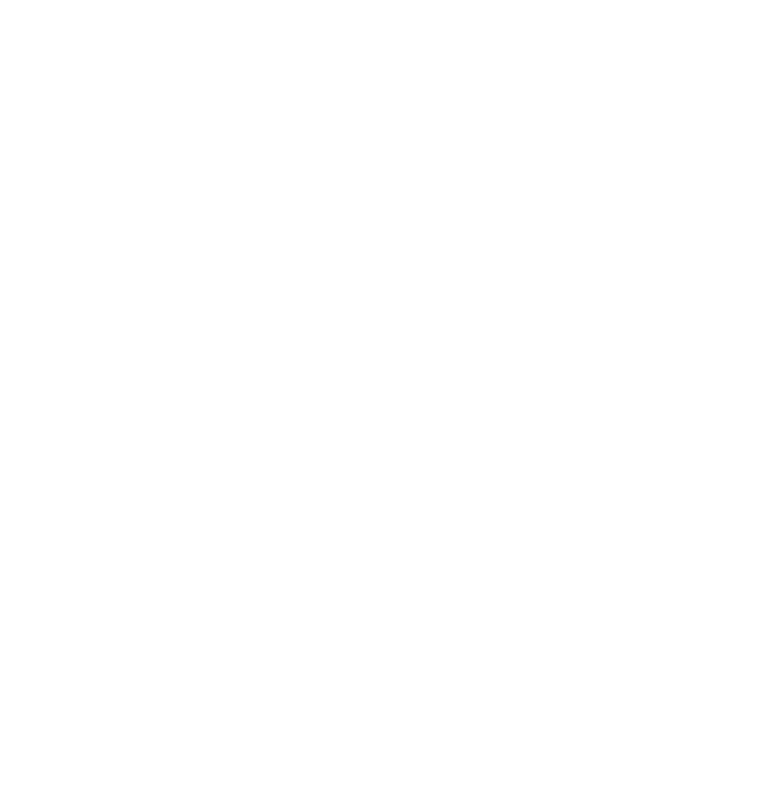
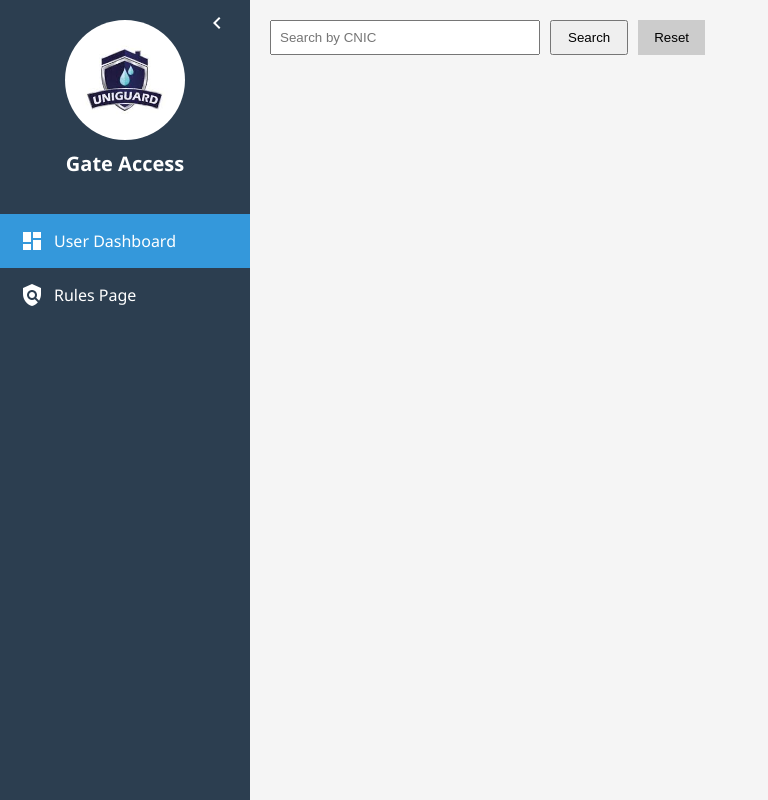
Before and after one commit to NabeelAhmad3/Unigaurd_Web, an Angular app: page /user-dashboard in a window 1280 px wide. Before the commit this address led to /. Shown: the whole page, without its empty margins (0-768 px from the left). Built offline with nearby package versions, Linux system fonts and the light colour scheme.

Commit message:
add user dashboard

```diff
--- a/src/app/allComponents/login-register/login-register.component.ts
+++ b/src/app/allComponents/login-register/login-register.component.ts
@@ -8,7 +8,7 @@
 @Component({
   standalone:true,
   selector: 'app-login-register',
-  imports: [CommonModule,ReactiveFormsModule,HttpClientModule],
+  imports: [CommonModule, ReactiveFormsModule, HttpClientModule],
   templateUrl: './login-register.component.html',
   styleUrl: './login-register.component.css'
 })
--- /dev/null
+++ b/src/app/allComponents/user-detail/user-detail.component.css
@@ -0,0 +1,167 @@
+.dashboard-container {
+  display: flex;
+  height: 100vh;
+  font-family: 'Segoe UI', Tahoma, Geneva, Verdana, sans-serif;
+}
+
+.sidebar {
+  width: 250px;
+  background-color: #2c3e50;
+  color: white;
+  display: flex;
+  flex-direction: column;
+  transition: width 0.3s ease;
+  overflow: hidden;
+  height: 100%;
+  position: relative;
+}
+
+.sidebar.collapsed {
+  width: 70px;
+}
+
+.company-logo {
+  padding: 20px;
+  text-align: center;
+  display: flex;
+  flex-direction: column;
+  align-items: center;
+}
+
+.company-logo img {
+  max-width: 120px;
+  border-radius: 60px;
+  height: auto;
+}
+
+.company-logo h2 {
+  margin-top: 10px;
+  font-size: 20px;
+  font-weight: bold;
+}
+
+.sidebar.collapsed .company-logo h2,
+.sidebar.collapsed .label {
+  display: none;
+}
+
+.sidebar nav ul {
+  list-style: none;
+  padding: 0;
+  margin: 0;
+}
+
+.sidebar nav li {
+  display: flex;
+  align-items: center;
+  gap: 10px;
+  padding: 15px 20px;
+  cursor: pointer;
+  transition: background-color 0.3s;
+}
+
+.sidebar nav li:hover {
+  background-color: #34495e;
+}
+
+.sidebar nav li.active {
+  background-color: #3498db;
+}
+
+.sidebar nav li .material-icons {
+  font-size: 24px;
+}
+
+.sidebar.collapsed nav li {
+  justify-content: center;
+
+}
+
+.toggle-btn {
+  position: absolute;
+  top: 10px;
+  right: 15px;
+  background: none;
+  border: none;
+  color: white;
+  cursor: pointer;
+}
+
+.toggle-btn .material-icons {
+  font-size: 24px;
+}
+
+.content {
+  flex: 1;
+  padding: 20px;
+  background-color: #f5f5f5;
+  overflow-y: auto;
+}
+
+.form-group {
+  display: flex;
+  gap: 10px;
+  margin-bottom: 20px;
+}
+
+.form-group input {
+  padding: 8px;
+  width: 250px;
+}
+
+.form-group button {
+  padding: 8px 16px;
+  cursor: pointer;
+}
+
+.secondary-btn {
+  background-color: #ccc;
+  border: none;
+}
+
+.user-card {
+  background: white;
+  padding: 20px;
+  margin-bottom: 15px;
+  border-radius: 8px;
+  box-shadow: 0px 0px 5px rgba(0, 0, 0, 0.1);
+}
+
+.user-card h3 {
+  margin-top: 0;
+}
+
+
+@media (max-width: 768px) {
+  .dashboard-container {
+    flex-direction: row;
+  }
+
+  .sidebar {
+    width: 100%;
+    height: auto;
+  }
+
+  .summary-cards {
+    grid-template-columns: 1fr;
+  }
+
+  .company-logo img {
+    max-width: 53px;
+    border-radius: 40px;
+  }
+
+  .content {
+    padding: 8px;
+  }
+
+  .form-group {
+    gap: 2px;
+  }
+}
+
+.company-logo[_ngcontent-ng-c1820319157] img[_ngcontent-ng-c1820319157] {
+  max-width: 65px;
+  border-radius: 60px;
+  height: auto;
+}
--- /dev/null
+++ b/src/app/allComponents/user-detail/user-detail.component.html
@@ -0,0 +1,109 @@
+<link href="https://fonts.googleapis.com/icon?family=Material+Icons" rel="stylesheet">
+
+<div class="dashboard-container">
+  <div class="sidebar" [class.collapsed]="isSidebarCollapsed">
+    <div class="company-logo">
+      <img src="assets/download.jpeg" alt="Company Logo" />
+      <h2 *ngIf="!isSidebarCollapsed">Gate Access</h2>
+    </div>
+
+    <button class="toggle-btn" (click)="toggleSidebar()">
+      <span class="material-icons">
+        {{ isSidebarCollapsed ? 'chevron_right' : 'chevron_left' }}
+      </span>
+    </button>
+
+    <nav>
+      <ul>
+        <li *ngFor="let page of pages" [class.active]="selectedPage === page" (click)="onChangePage(page)">
+          <span class="material-icons">
+            {{ pageIcons[page] }}
+          </span>
+          <span class="label" *ngIf="!isSidebarCollapsed">{{ page }}</span>
+        </li>
+      </ul>
+    </nav>
+  </div>
+
+  <div class="content" *ngIf="selectedPage === 'User Dashboard'">
+    <div class="form-group">
+      <input type="text" placeholder="Search by CNIC" [(ngModel)]="searchCnic">
+      <button (click)="getUsers()">Search</button>
+      <button (click)="resetSearch()" class="secondary-btn">Reset</button>
+    </div>
+
+    <div *ngIf="message" class="message">{{ message }}</div>
+
+    <div *ngFor="let user of users" class="user-card">
+      <h3>{{ user.name }}</h3>
+      <p><strong>Email:</strong> {{ user.email }}</p>
+      <p><strong>{{ user.registration_number }}</strong></p>
+      <p><strong>Phone:</strong> {{ user.phone_number }}</p>
+      <p><strong>CNIC:</strong> {{ user.cnic }}</p>
+      <p><strong>Vehicle:</strong> ({{ user.plate_number }})</p>
+    </div>
+  </div>
+
+  <div class="content" *ngIf="selectedPage === 'Rules Page'">
+    <h1>University Security System Access Policy</h1>
+
+    <div class="section">
+      <h2>Purpose</h2>
+      <p>To ensure the safe and secure use of the university's security system by authorized users, both within the
+        campus and remotely, during specific hours.</p>
+    </div>
+
+    <div class="section">
+      <h2>Access Rules</h2>
+      <ul>
+        <li><strong>Authorized Users:</strong> Only registered and authorized individuals (students, staff, and faculty)
+          may access the security system.</li>
+        <li><strong>Access Hours:</strong> Users can access the security system <strong>only between 7:00 AM and 10:00
+            PM</strong>.</li>
+        <li><strong>Login Credentials:</strong> Users must log in with their unique username and password. Sharing login
+          credentials is strictly prohibited.</li>
+        <li><strong>Remote Access:</strong> Users may access the system remotely through a secure network only during
+          the authorized access hours.</li>
+      </ul>
+    </div>
+
+    <div class="section">
+      <h2>Usage Guidelines</h2>
+      <ul>
+        <li><strong>Monitoring:</strong> Users may monitor entrances, exits, and university premises but should not
+          interfere with or tamper with security devices.</li>
+        <li><strong>Reporting Incidents:</strong> Any suspicious activity must be reported to the security department
+          immediately.</li>
+        <li><strong>Device Restrictions:</strong> Only authorized devices may be used for monitoring security.</li>
+      </ul>
+    </div>
+
+    <div class="section">
+      <h2>Conduct Expectations</h2>
+      <ul>
+        <li><strong>Respect for Privacy:</strong> Users must respect others' privacy and not access restricted areas or
+          footage without permission.</li>
+        <li><strong>Compliance with Law:</strong> All actions performed using the system must comply with laws and
+          university rules.</li>
+        <li><strong>Data Security:</strong> Information accessed through the system is confidential and should not be
+          shared without permission.</li>
+      </ul>
+    </div>
+
+    <div class="section">
+      <h2>Disciplinary Action</h2>
+      <ul>
+        <li><strong>Unauthorized Access:</strong> Any attempt to access the system outside authorized hours or without
+          proper credentials will result in suspension.</li>
+        <li><strong>Tampering or Misuse:</strong> Tampering with the system or misusing it will result in suspension and
+          further action.</li>
+      </ul>
+    </div>
+
+    <div class="section">
+      <h2>Contact Information</h2>
+      <p>For technical assistance or to report suspicious activities, please contact the <strong>University Security
+          Office</strong> at [phone/email].</p>
+    </div>
+  </div>
+</div>
--- /dev/null
+++ b/src/app/allComponents/user-detail/user-detail.component.ts
@@ -0,0 +1,72 @@
+import { Component } from '@angular/core';
+import { HttpClient, HttpClientModule, HttpHeaders } from '@angular/common/http';
+import { CommonModule } from '@angular/common';
+import { FormsModule } from '@angular/forms';
+import { Router } from '@angular/router';
+
+const API_URL = 'http://localhost:8000';
+@Component({
+  selector: 'app-user-detail',
+  standalone: true,
+  imports: [CommonModule, FormsModule, HttpClientModule],
+  templateUrl: './user-detail.component.html',
+  styleUrl: './user-detail.component.css'
+})
+
+export class UserDetailComponent {
+
+  searchCnic: string = '';
+  message: string = '';
+  users: any[] = [];
+
+  pages: string[] = [
+    'User Dashboard',
+    'Rules Page'
+  ];
+  pageIcons: { [key: string]: string } = {
+    'User Dashboard': 'dashboard',
+    'Rules Page': 'policy'
+  };
+
+  selectedPage = 'User Dashboard';
+
+  constructor(private http: HttpClient, private router: Router) { }
+
+  getUsers(): void {
+    const token = sessionStorage.getItem('token');
+    const headers = new HttpHeaders({ 'Authorization': `Bearer ${token}` });
+    let url = `${API_URL}/userdata/`;
+    if (this.searchCnic?.trim()) {
+      url = `${API_URL}/userdata/cnic/${this.searchCnic.trim()}`;
+    }
+
+    this.http.get<any>(url, { headers }).subscribe({
+      next: (res) => {
+        if (this.searchCnic && !Array.isArray(res)) {
+          this.users = [res];
+        } else if (Array.isArray(res)) {
+          this.users = res;
+        } else {
+          this.users = [];
+        }
+        this.message = this.users.length === 0 ? 'No users found.' : '';
+      },
+      error: (err) => {
+        this.message = 'Failed to fetch users.';
+        console.error('Error fetching users:', err);
+      }
+    });
+  }
+  resetSearch(): void {
+    this.searchCnic = '';
+  }
+
+  isSidebarCollapsed = false;
+
+  toggleSidebar() {
+    this.isSidebarCollapsed = !this.isSidebarCollapsed;
+  }
+  onChangePage(page: string): void {
+    this.selectedPage = page;
+  }
+}
```
Also changed, not shown: src/app/app.routes.ts (+5 -3 lines), 1 other file (tests, documents, lock files or other folders).
